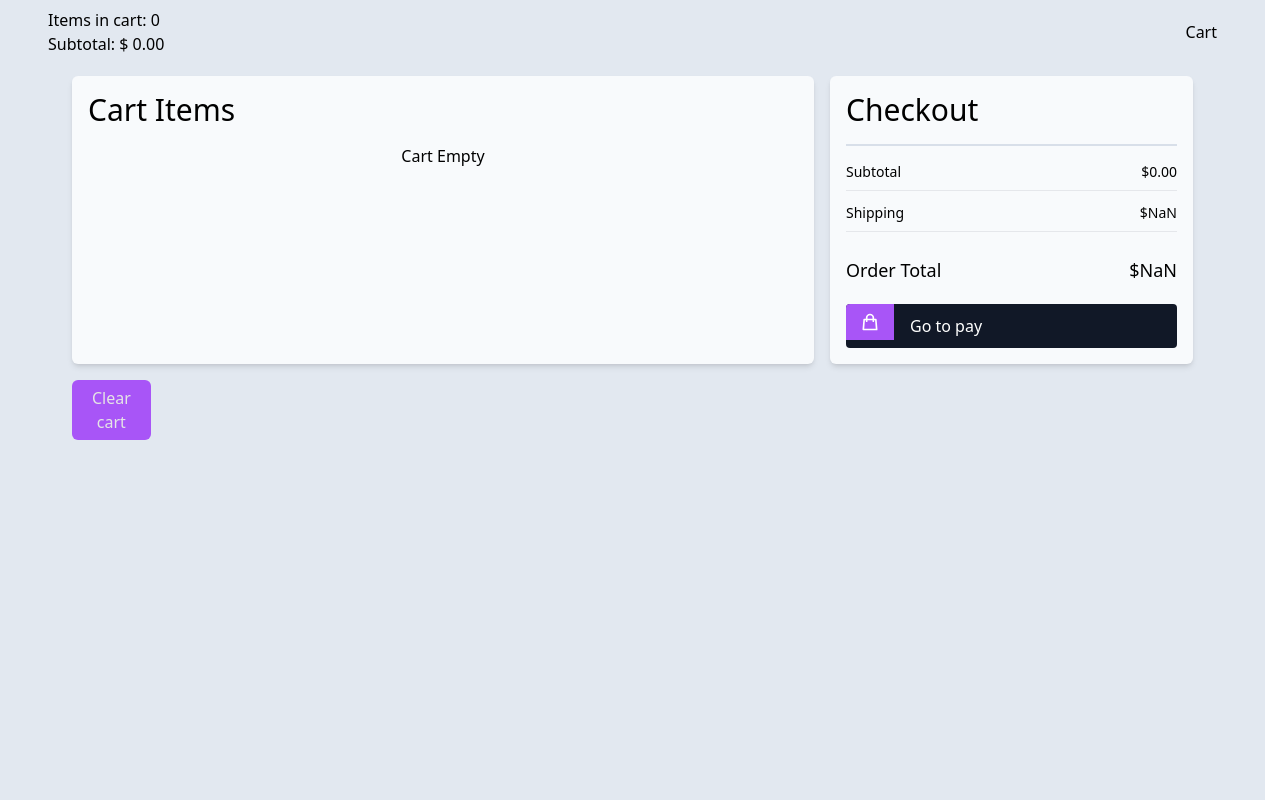
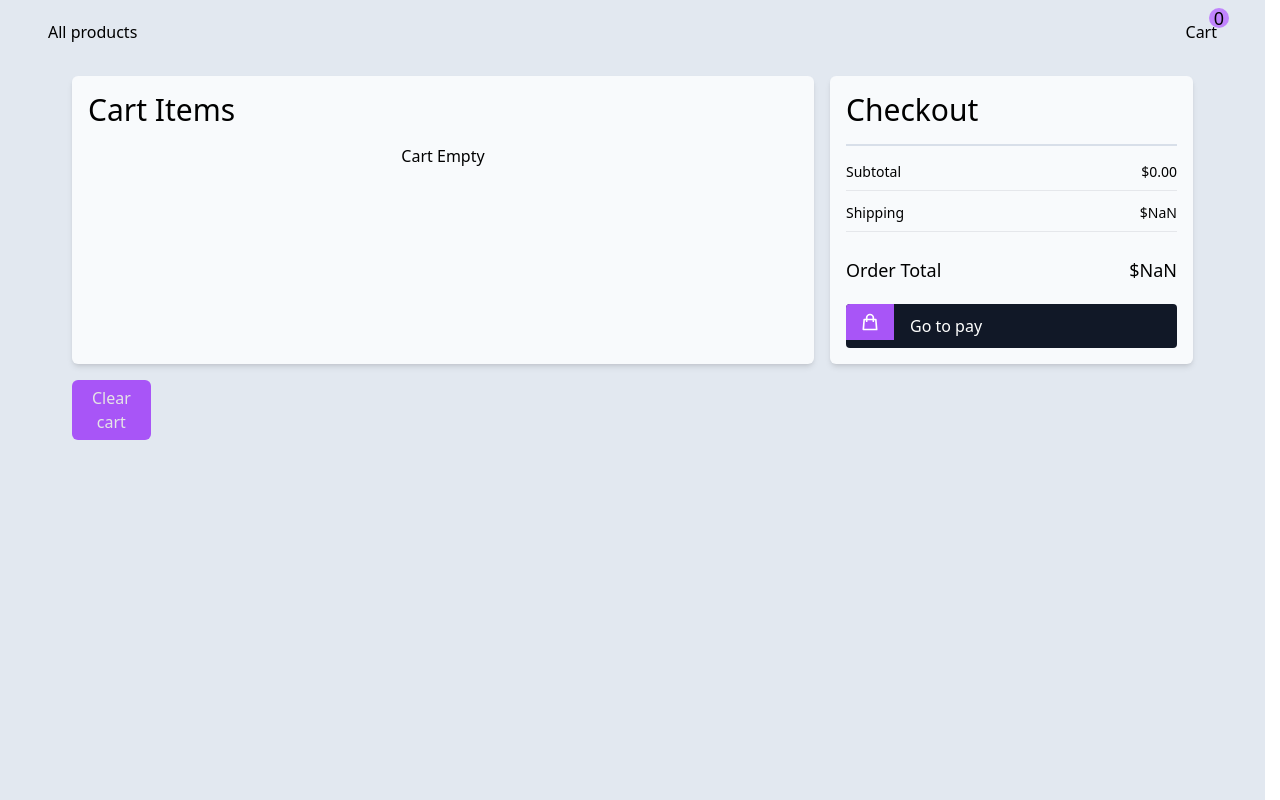
Before and after one commit to Git-Darkmoon/Redux-cartInterview, a React (Vite) app: page /cart in a window 1280 px wide. Built offline with nearby package versions, Linux system fonts and the light colour scheme.

Commit message:
styles: updated UI.

```diff
--- a/src/components/Navbar.tsx
+++ b/src/components/Navbar.tsx
@@ -2,19 +2,24 @@ import { Link } from "react-router-dom"
 import { useAppSelector } from "../hooks"
 
 function Navbar() {
-  const { cartItems, total } = useAppSelector((store) => store.cart)
+  const { amount } = useAppSelector((store) => store.cart)
 
   return (
     <div className="h-16 flex items-center justify-between w-full">
-      <div>
-        <div>Items in cart: {cartItems.length}</div>
-        <div>Subtotal: $ {total.toFixed(2)}</div>
-      </div>
+      <Link
+        className="cursor-pointer hover:underline underline-offset-2"
+        to="/"
+      >
+        All products
+      </Link>
       <div className="flex flex-col items-end justify-between">
         <Link
-          className="cursor-pointer hover:underline underline-offset-2"
+          className="relative cursor-pointer hover:underline underline-offset-2"
           to="/cart"
         >
+          <div className="absolute -top-3 -right-3 bg-purple-400 p-2.5 size-4 text-lg rounded-full flex items-center justify-center">
+            {amount}
+          </div>
           Cart
         </Link>
       </div>
```
